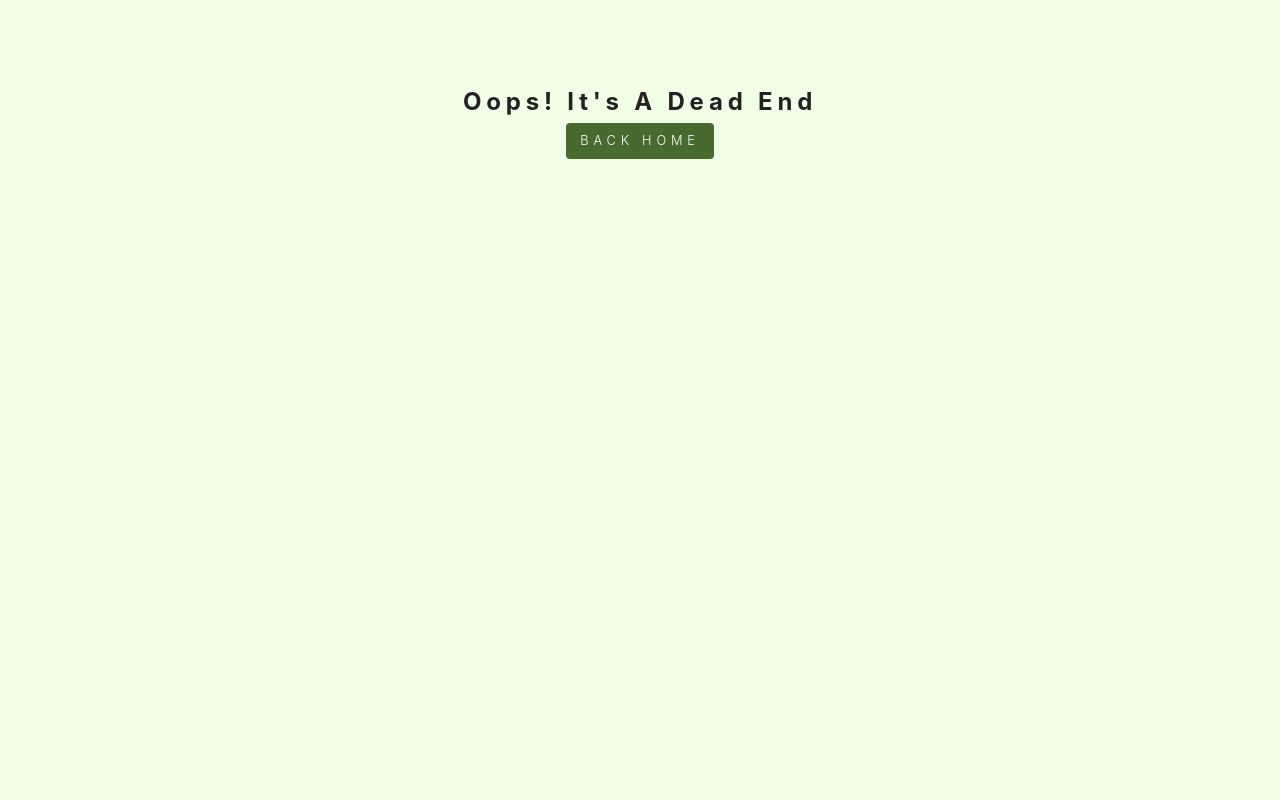
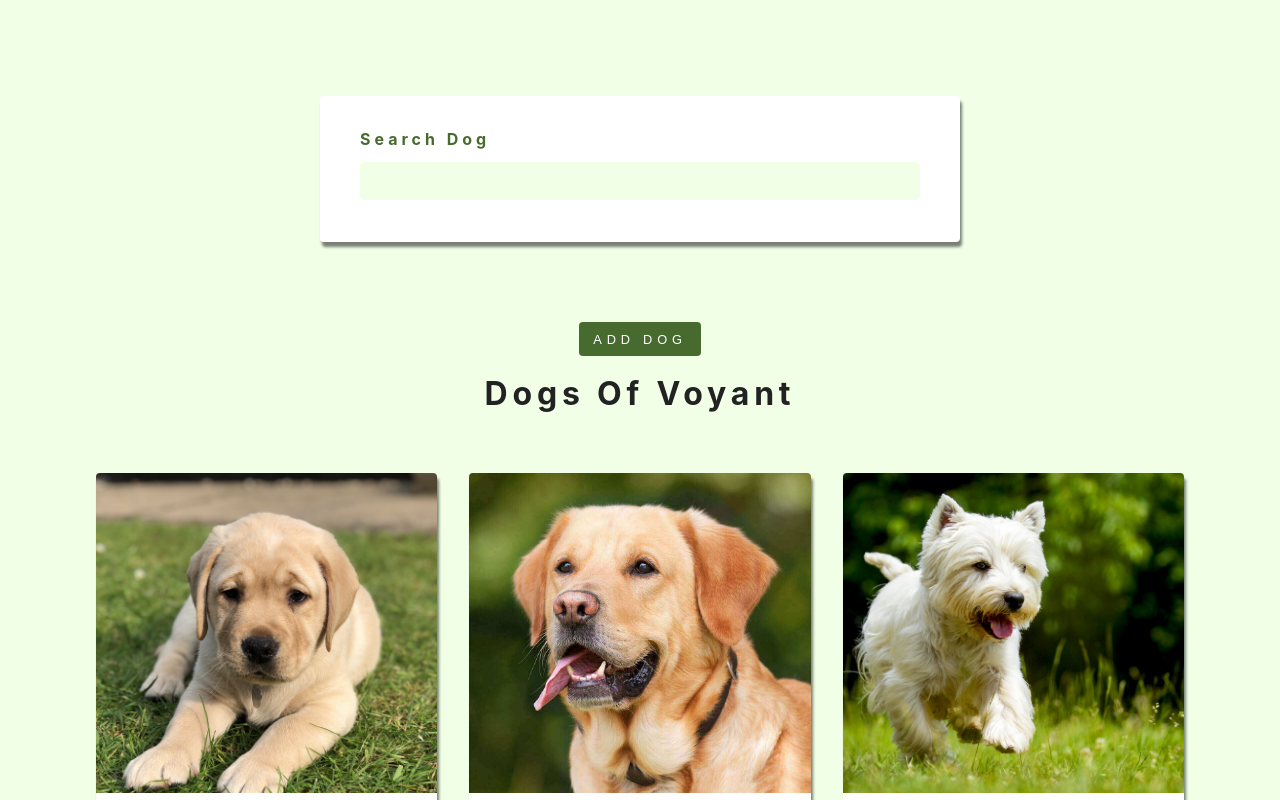
Before and after one commit to jw-yue/dog-app, a React (Create React App) app: page / in a window 1280 px wide. Shown: the top 800 px of the page. Built offline with nearby package versions, Linux system fonts and the light colour scheme.

Commit message:
fixing routing for gh-pages

```diff
--- a/src/App.js
+++ b/src/App.js
@@ -9,7 +9,7 @@ function App() {
   return (
     <Router>
       <Switch>
-        <Route exact path="/dog">
+        <Route exact path="/">
           <Home />
         </Route>
         <Route path="*">
```
